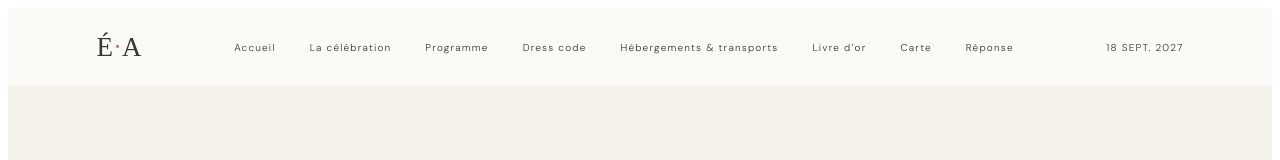
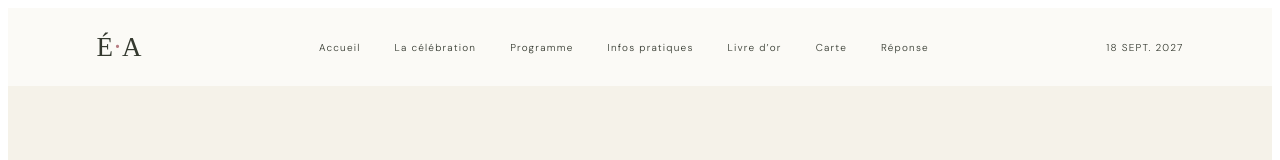
Before and after one commit to chirelhalioua/cbyc-mariage-sauge, a Nuxt app: page / in a window 1280 px wide. Shown: the top 160 px of the page. Built offline with nearby package versions, Linux system fonts and the light colour scheme; no server answers; grey boxes are pictures that could not be loaded; a web font is replaced by a local one.

Commit message:
Group practical details under one menu link

```diff
--- a/pages/index.vue
+++ b/pages/index.vue
@@ -107,8 +107,7 @@ async function sendReply() {
         <a href="#top" @click="mobileMenuOpen = false">Accueil</a>
         <a href="#details" @click="mobileMenuOpen = false">La célébration</a>
         <a href="#programme" @click="mobileMenuOpen = false">Programme</a>
-        <a href="#dress-code" @click="mobileMenuOpen = false">Dress code</a>
-        <a href="#accommodations" @click="mobileMenuOpen = false">Hébergements & transports</a>
+        <a href="#practical" @click="mobileMenuOpen = false">Infos pratiques</a>
         <a href="#guestbook" @click="mobileMenuOpen = false">Livre d’or</a>
         <a href="#map" @click="mobileMenuOpen = false">Carte</a>
         <a href="#reply" @click="mobileMenuOpen = false">Réponse</a>
```
